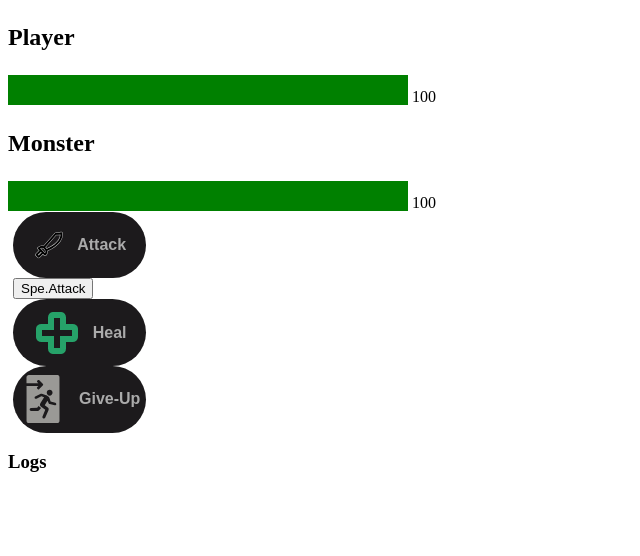
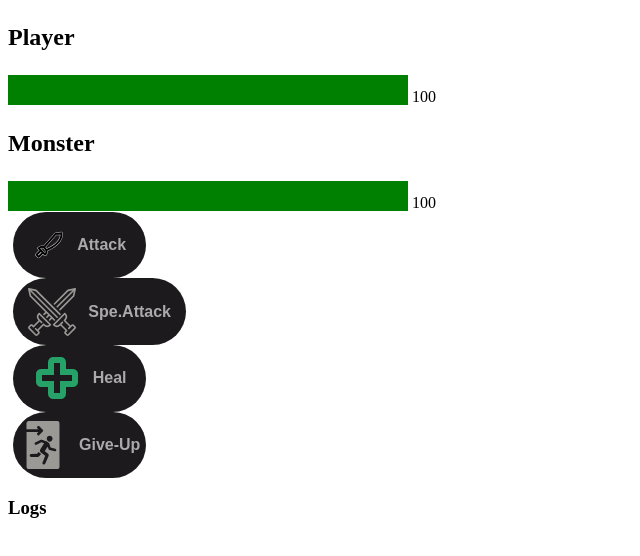
Before and after one commit to AoiLeyos/MonsterSlayerAngular, an Angular app: page / in a window 1280 px wide. Shown: the top 556 px of the page, without its empty margins (0-640 px from the left). Built offline with nearby package versions, Linux system fonts and the light colour scheme.

Commit message:
feat(special-attack-button.component.html)add svgimg on button

```diff
--- a/src/app/buttons/special-attack-button/special-attack-button.component.html
+++ b/src/app/buttons/special-attack-button/special-attack-button.component.html
@@ -1,2 +1,32 @@
-<button (click)="speAttack()"
-        [disabled]="heroHealthService.currentHealth === 0 || monsterHealthService.currentHealth === 0">Spe.Attack</button>
+<button (click)="speAttack()" class="btn"
+        [disabled]="heroHealthService.currentHealth === 0 || monsterHealthService.currentHealth === 0">
+    <svg fill="#9a9996" height="64px" width="48px" version="1.1" id="Layer_1"
+         xmlns="http://www.w3.org/2000/svg"
+         xmlns:xlink="http://www.w3.org/1999/xlink"
+         viewBox="0 0 511.983 511.983" xml:space="preserve">
+        <g id="SVGRepo_bgCarrier" stroke-width="0"></g>
+        <g id="SVGRepo_tracerCarrier" stroke-linecap="round"
+           stroke-linejoin="round"></g>
+        <g id="SVGRepo_iconCarrier">
+            <g>
+                <g>
+                    <g>
+                        <path
+                              d="M125.491,267.021c-3.337-3.337-8.73-3.337-12.066,0c-25.301,25.293-25.813,53.094-1.707,78.507l-53.896,53.888 l-8.866-8.798c-6.647-6.656-17.468-6.673-24.098-0.043L4.992,410.449c-6.656,6.647-6.656,17.476,0,24.132l72.397,72.405 c3.328,3.328,7.706,4.992,12.075,4.992c4.369,0,8.747-1.664,12.066-4.992l19.866-19.857c3.482-3.482,5.163-8.346,4.625-13.346 c-0.495-4.582-2.756-8.994-6.536-12.774l-6.912-6.878l53.837-53.828c25.762,24.525,52.873,23.927,78.549-1.749 c3.337-3.337,3.337-8.73,0-12.066L125.491,267.021z M176.649,386.445l-4.301-4.241c-3.336-3.285-8.695-3.268-12.023,0.043 l-59.836,59.844L87.04,428.702c-3.336-3.328-8.73-3.311-12.075,0.026c-3.328,3.337-3.311,8.738,0.026,12.066l32.435,32.299 c1.263,1.254,1.587,2.236,1.86,2.014l-19.831,19.814l-72.397-72.405l19.857-19.806l14.925,14.814 c3.328,3.302,8.721,3.294,12.041-0.026l59.827-59.836l15.317,15.352c3.337,3.337,8.73,3.337,12.066,0.017 c3.345-3.328,3.345-8.738,0.017-12.075l-25.617-25.668c-9.591-9.6-14.473-19.021-14.498-28.023 c-0.017-7.049,2.935-14.362,8.798-21.803l106.752,106.743C209.604,405.679,193.971,403.785,176.649,386.445z">
+                        </path>
+                        <path
+                              d="M287.625,176.687L430.933,33.378l45.773-10.172L305.425,194.487c-3.337,3.337-3.337,8.73,0,12.066 c1.664,1.664,3.849,2.5,6.033,2.5c2.185,0,4.369-0.836,6.033-2.5L488.764,35.281l-10.163,45.764L335.292,224.354 c-3.337,3.337-3.337,8.73,0,12.066c1.664,1.664,3.849,2.5,6.033,2.5c2.185,0,4.369-0.836,6.033-2.5L492.425,91.354 c1.152-1.143,1.946-2.594,2.304-4.181l17.067-76.8c0.111-0.521,0.12-1.05,0.137-1.57c0.009-0.128,0.043-0.256,0.043-0.384 c-0.017-0.973-0.213-1.911-0.546-2.816c-0.077-0.205-0.171-0.393-0.265-0.589c-0.418-0.922-0.939-1.792-1.673-2.526 c-0.734-0.734-1.604-1.254-2.517-1.673c-0.205-0.094-0.393-0.188-0.597-0.265c-0.904-0.324-1.843-0.529-2.807-0.546 c-0.145,0-0.273,0.034-0.418,0.043c-0.521,0.017-1.033,0.034-1.544,0.145l-76.8,17.067c-1.579,0.35-3.029,1.143-4.181,2.295 L275.558,164.621c-3.337,3.337-3.337,8.73,0,12.066S284.288,180.023,287.625,176.687z">
+                        </path>
+                        <path
+                              d="M506.991,410.449l-19.857-19.866c-6.007-6.016-16.922-7.296-26.129,1.92l-6.861,6.895l-53.837-53.828 c24.516-25.754,23.936-52.864-1.749-78.549c-3.337-3.337-8.73-3.337-12.066,0L267.025,386.487c-3.337,3.337-3.337,8.73,0,12.066 c25.301,25.301,53.111,25.813,78.507,1.707l53.897,53.897l-8.806,8.866c-6.656,6.656-6.673,17.468-0.034,24.098l19.866,19.866 c3.319,3.328,7.697,4.992,12.066,4.992s8.747-1.664,12.075-4.992l72.397-72.397C513.647,427.934,513.647,417.097,506.991,410.449 z M422.519,494.921l-19.806-19.857l14.814-14.925c3.302-3.337,3.294-8.721-0.026-12.041l-59.836-59.836l15.352-15.309 c3.345-3.328,3.345-8.73,0.017-12.075c-3.336-3.328-8.738-3.337-12.066-0.009l-25.677,25.617 c-9.6,9.591-19.029,14.473-28.023,14.498h-0.077c-7.023,0-14.31-2.953-21.726-8.806l106.743-106.735 c13.483,16.922,11.563,32.555-5.769,49.886l-4.233,4.301c-3.285,3.345-3.268,8.713,0.051,12.023l59.836,59.836l-13.397,13.449 c-3.319,3.336-3.302,8.747,0.026,12.066c3.354,3.337,8.747,3.319,12.075-0.026l32.29-32.427c1.263-1.254,2.219-1.587,2.022-1.86 l19.814,19.831L422.519,494.921z">
+                        </path>
+                        <path
+                              d="M281.591,349.854c2.185,0,4.369-0.836,6.033-2.5c3.336-3.337,3.336-8.73,0-12.066L33.382,81.045L23.219,35.281 l282.206,282.206c1.664,1.664,3.849,2.5,6.033,2.5c2.185,0,4.369-0.836,6.033-2.5c3.337-3.337,3.337-8.73,0-12.066L35.277,23.206 L81.05,33.378L335.292,287.62c3.337,3.337,8.73,3.337,12.066,0c3.336-3.337,3.336-8.73,0-12.066l-256-256 c-1.152-1.152-2.603-1.946-4.181-2.295l-76.8-17.067C9.865,0.081,9.353,0.064,8.832,0.047C8.687,0.038,8.559,0.004,8.414,0.004 C7.441,0.021,6.511,0.226,5.606,0.55C5.402,0.627,5.214,0.721,5.018,0.815c-0.922,0.41-1.792,0.939-2.526,1.673 C1.758,3.221,1.229,4.092,0.819,5.013C0.725,5.21,0.631,5.397,0.555,5.602C0.222,6.507,0.026,7.445,0.009,8.418 c0,0.128,0.034,0.256,0.043,0.384c0.017,0.521,0.026,1.05,0.137,1.57l17.067,76.8c0.358,1.587,1.152,3.038,2.304,4.181 l164.634,164.634l-19.567,19.567c-3.337,3.337-3.337,8.73,0,12.066c1.664,1.664,3.849,2.5,6.033,2.5s4.369-0.836,6.033-2.5 l19.567-19.567l17.8,17.801l-19.567,19.567c-3.337,3.336-3.337,8.73,0,12.066c1.664,1.664,3.849,2.5,6.033,2.5 c2.185,0,4.369-0.836,6.033-2.5l19.567-19.567l17.801,17.801l-19.567,19.567c-3.337,3.337-3.337,8.73,0,12.066 c1.664,1.664,3.849,2.5,6.033,2.5s4.369-0.836,6.033-2.5l19.567-19.567l19.567,19.567 C277.222,349.018,279.407,349.854,281.591,349.854z">
+                        </path>
+                    </g>
+                </g>
+            </g>
+        </g>
+    </svg>
+    <span class="text">Spe.Attack</span>
+</button>
```
